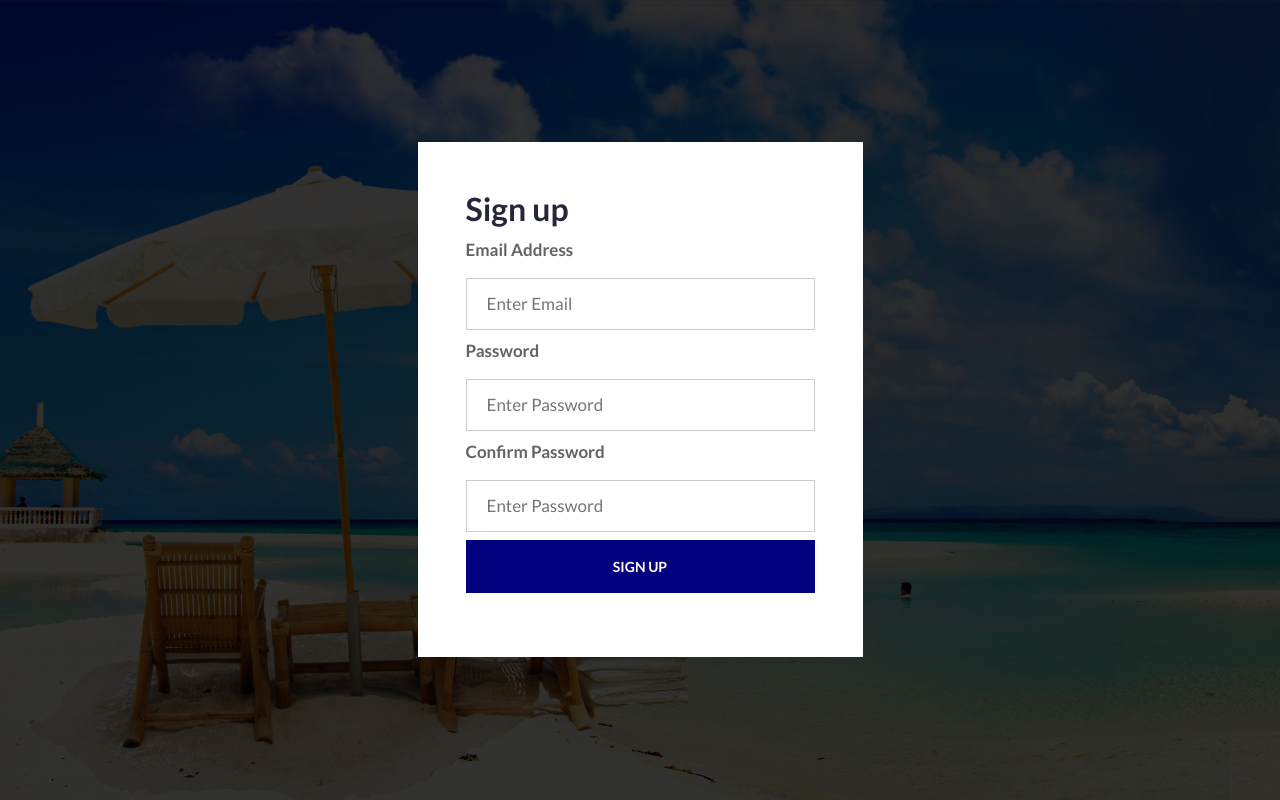
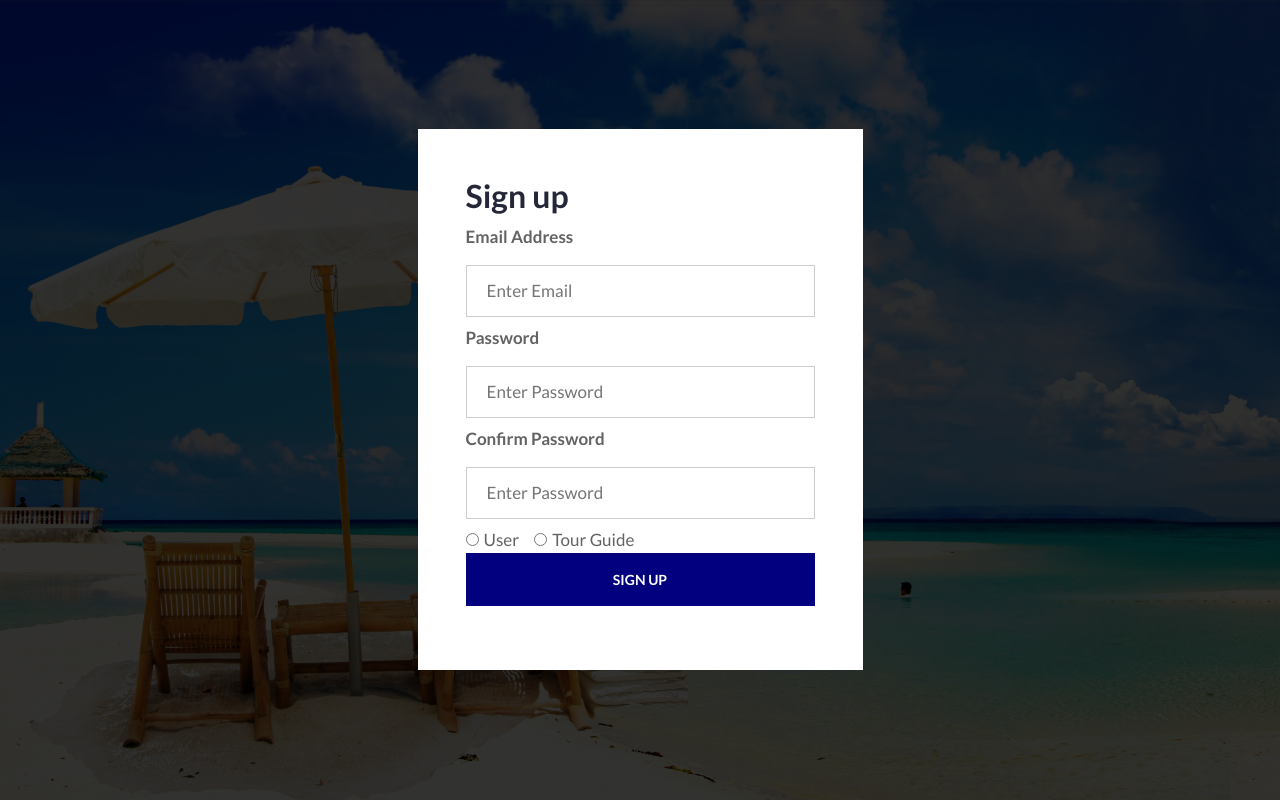
Before and after one commit to Marcust64/340-prototype, a Spring Boot app: page /signup in a window 1280 px wide. Shown: the part 43-843 px from the top of the page. Run offline with Spring Boot 4, Linux system fonts and the light colour scheme; the visitor is signed in with stand-in values (Sample User, id 1); some of the project's set-up classes (security, data sources, template engines, error pages and the like) are left out, and stand-ins take their place; some libraries are stand-ins or nearby versions.

Commit message:
Able to make user and store in database

```diff
--- a/PickanGo-bootstrap-main/demo/src/main/java/com/pickandgo/demo/user/UserController.java
+++ b/PickanGo-bootstrap-main/demo/src/main/java/com/pickandgo/demo/user/UserController.java
@@ -1,12 +1,19 @@
 package com.pickandgo.demo.user;
 
 import org.springframework.ui.Model;
+
+import java.util.List;
+
 import org.springframework.beans.factory.annotation.Autowired;
+import org.springframework.http.HttpStatus;
+import org.springframework.http.ResponseEntity;
 //import org.springframework.security.crypto.password.PasswordEncoder;
 import org.springframework.stereotype.Controller;
 import org.springframework.web.bind.annotation.GetMapping;
 import org.springframework.web.bind.annotation.ModelAttribute;
 import org.springframework.web.bind.annotation.PostMapping;
+import org.springframework.web.bind.annotation.RequestParam;
+import org.springframework.web.servlet.mvc.support.RedirectAttributes;
 /**
  *
  * @author Marcus Thompson
@@ -19,7 +26,7 @@ public class UserController {
     private UserService service;
 
 
-    @Autowired
+    //@Autowired
     //private PasswordEncoder passwordEncoder;
 
     @GetMapping("/sign")
@@ -42,15 +49,43 @@ public class UserController {
         return "signup";
     }
 
+    // @PostMapping("/signup")
+    // public String signUp(User user) {
+    //     System.out.println("!!!!!");
+    //    // user.setPassword(passwordEncoder.encode(user.getPassword()));
+
+    //     //user.setTag("USER");
+
+    //     //service.saveUser(user);
+    //     return "redirect:/sign";
+    // }
+
+    // Method to handle the creation of a new package
     @PostMapping("/signup")
-    public String signUp(User user) {
-        System.out.println("!!!!!");
-       // user.setPassword(passwordEncoder.encode(user.getPassword()));
+    public String createUser(@RequestParam String email,
+                                @RequestParam String password,
+                                @RequestParam String tag,
+                                RedirectAttributes redirectAttributes) {
+        try {
+            User newUser = new User();
+            newUser.setEmail(email);
+            newUser.setPassword(password);
+            newUser.setTag(tag);
 
-        user.setTag("USER");
 
-        //service.saveUser(user);
-        return "redirect:/sign";
+            User savedUser = service.saveUser(newUser);
+
+
+            redirectAttributes.addFlashAttribute("message", "User created successfully!");
+
+            // Redirect to the home page
+            return "redirect:/index";
+        } catch (Exception e) {
+            redirectAttributes.addFlashAttribute("error", "Error creating user");
+            return "redirect:/index"; // or wherever you want to redirect in case of error
+        }
     }
 
+
+
 }
--- a/PickanGo-bootstrap-main/demo/src/main/resources/templates/signup.html
+++ b/PickanGo-bootstrap-main/demo/src/main/resources/templates/signup.html
@@ -72,21 +72,32 @@
         <div class="container">
           <div class="row justify-content-center">
             <div class="col-xl-5 col-md-8">
-              <form class="bg-white  rounded-5 shadow-5-strong p-5">
+              <form action="/signup" method="post" class="bg-white  rounded-5 shadow-5-strong p-5">
                 <!-- Email input -->
 				<h2>Sign up</h2>
                 <div class="form-group">
-				 <form action="/signup" method="post">
+
 					<label for="username"><b>Email Address</b></label>
 					<input type="text" placeholder="Enter Email" name="email" required>
 					<label for="password"><b>Password</b></label>
 					<input type="password" placeholder="Enter Password" name="password" required>
 					<label for="password"><b>Confirm Password</b></label>
-					<input type="password" placeholder="Enter Password" name="password" required>
+					<input type="password" placeholder="Enter Password" required>
+
+
+          <div class="form-check form-check-inline">
+            <input class="form-check-input" type="radio" name="tag" id="inlineRadio1" value="USER">
+            <label class="form-check-label" for="inlineRadio1">User</label>
+          </div>
+          <div class="form-check form-check-inline">
+            <input class="form-check-input" type="radio" name="tag" id="inlineRadio2" value="TOUR_GUIDE">
+            <label class="form-check-label" for="inlineRadio2">Tour Guide</label>
+          </div>
+
 				<!-- Submit button -->
                 <button type="submit" class="btn btn-primary btn-block">Sign up</button>
 				</form>
-              </form>
+
             </div>
           </div>
         </div>
```
Also changed, not shown: PickanGo-bootstrap-main/demo/src/main/java/com/pickandgo/demo/user/UserService.java (+22 -0 lines).
